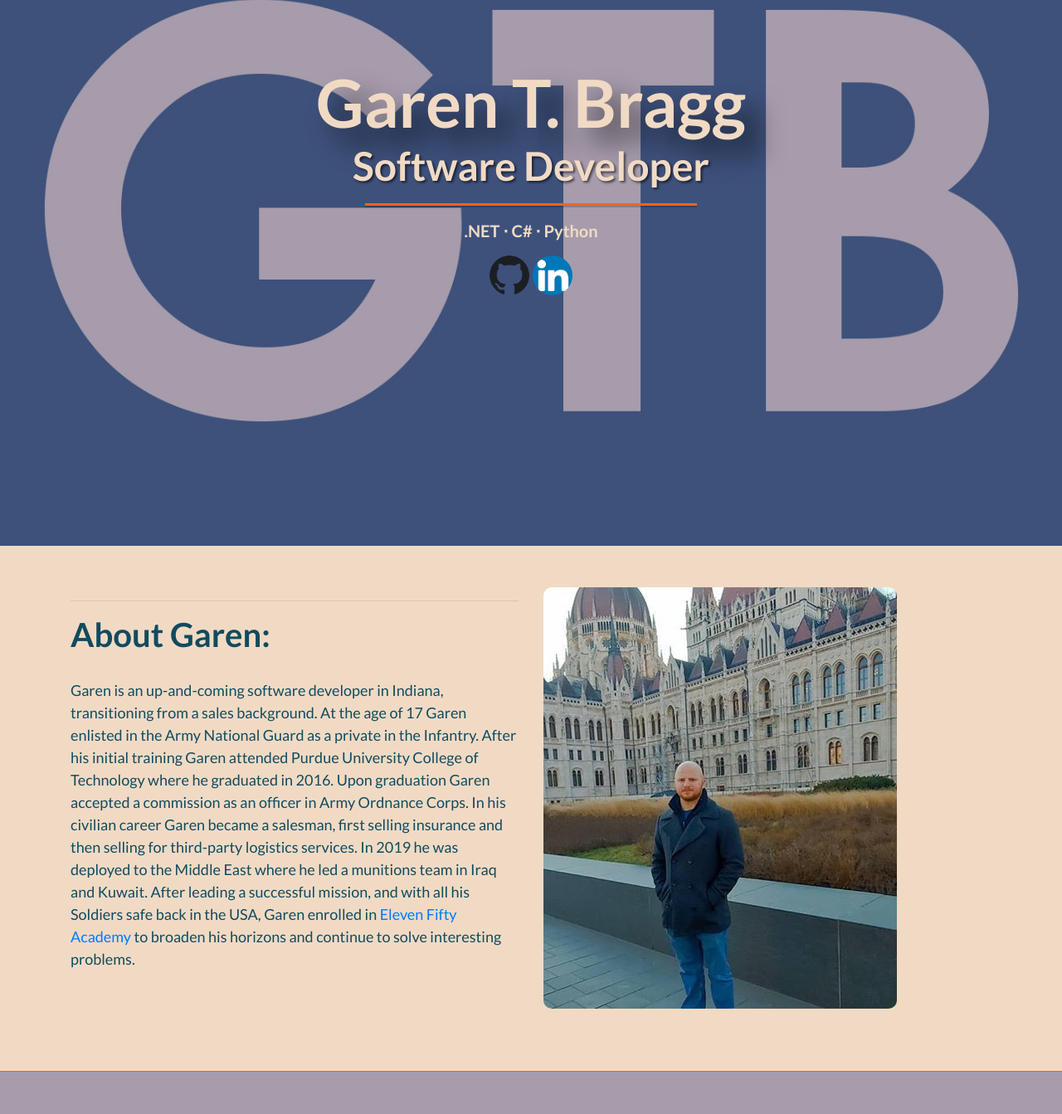
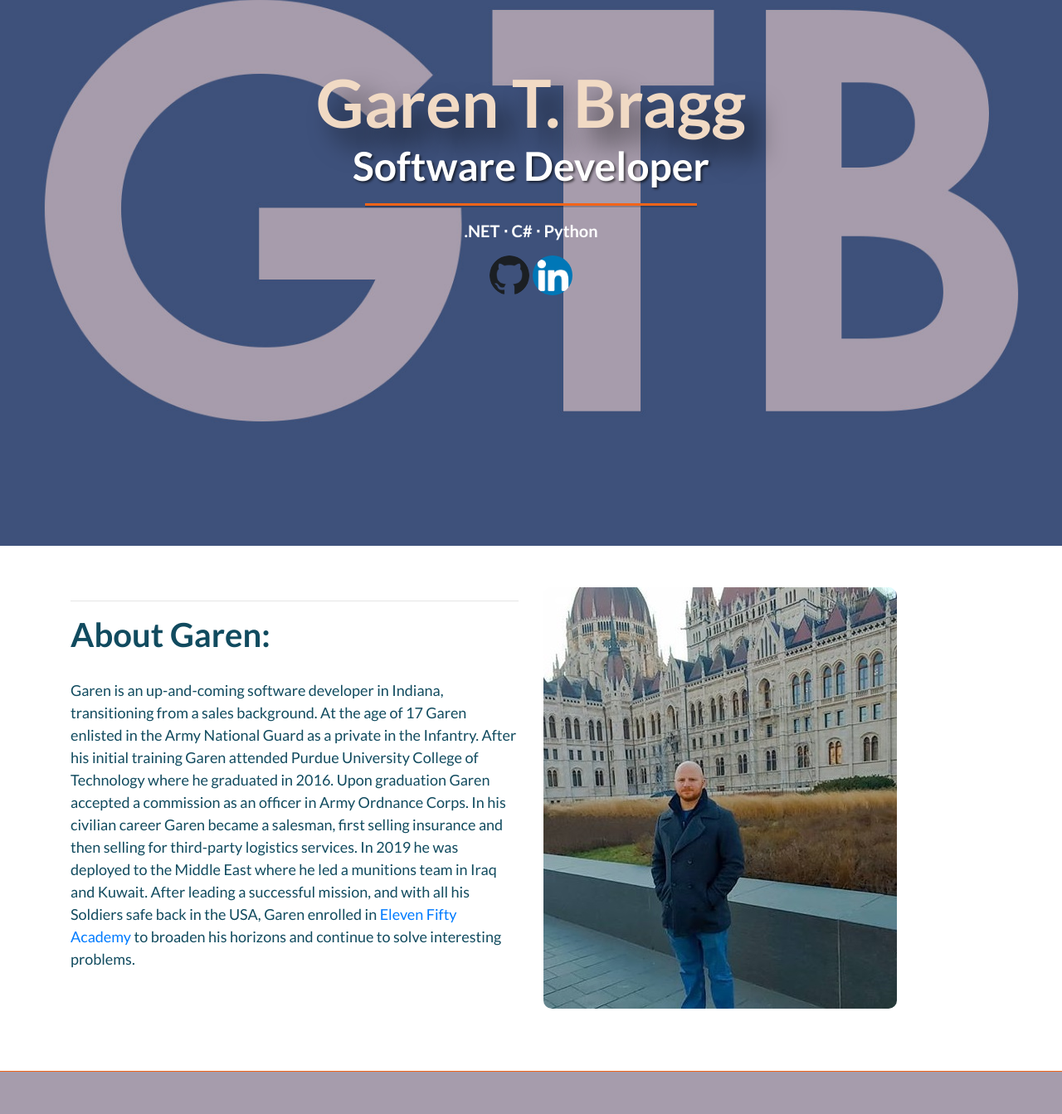
Before and after one commit to catelynB/garenbragg.github.io, a plain HTML site: page index.html in a window 1280 px wide. Shown: the part 277-1620 px from the top of the page at 83% size. Drawn offline with nearby package versions, Linux system fonts and the light colour scheme.

Commit message:
Update style.css

```diff
--- a/style.css
+++ b/style.css
@@ -14,7 +14,7 @@
  }
 
  h5 {
-     color: #F1DAC4;
+     color: #FFFFFF;
      padding-bottom: 10px;
      font-family: "Lato","Helvetica Neue",Helvetica,Arial,sans-serif;
      font-weight: 700;
@@ -23,7 +23,7 @@
      font-size: 48px;
      font-family: "Lato","Helvetica Neue",Helvetica,Arial,sans-serif;
      font-weight: 700;
-     color: #F1DAC4;
+     color: #FFFFFF;
  }
 
  .topnav {
@@ -90,7 +90,7 @@
 
  .content-section-a {
      padding: 50px 0;
-     background-color: #f1dac4;
+     background-color: #ffffff;
  }
 
 
```
